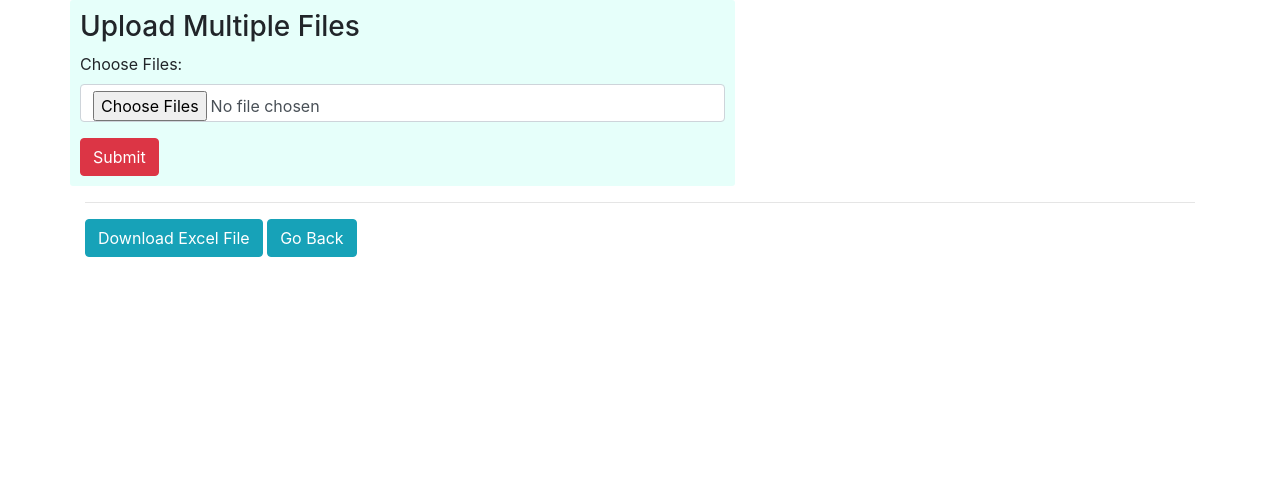
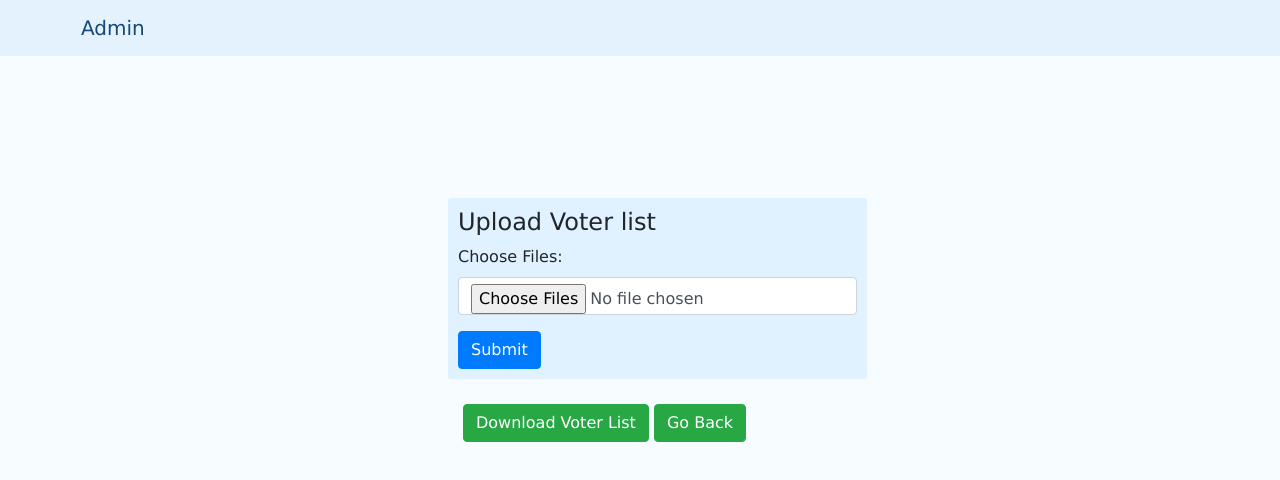
Before and after one commit to ShahalKP/ElectionBackend, a website: page views/index.html in a window 1280 px wide. Drawn offline with nearby package versions, Linux system fonts and the light colour scheme; files whose address does not match are found by name.

Commit message:
style change

```diff
--- a/views/index.html
+++ b/views/index.html
@@ -5,13 +5,45 @@
 <meta charset="utf-8">
 <meta name="viewport" content="width=device-width, initial-scale=1">
 <link rel="stylesheet" href="https://maxcdn.bootstrapcdn.com/bootstrap/4.4.1/css/bootstrap.min.css">
+
 <script src="https://ajax.googleapis.com/ajax/libs/jquery/3.4.1/jquery.min.js"></script>
 <script src="https://cdnjs.cloudflare.com/ajax/libs/popper.js/1.16.0/umd/popper.min.js"></script>
 <script src="https://maxcdn.bootstrapcdn.com/bootstrap/4.4.1/js/bootstrap.min.js"></script>
 <script type="text/javascript" src="/static/js/uploaddownloadfiles.js"></script>
 </head>
+<style>
+      body {
+        font-family: "verdana";
+        background-color: #beeaff21;
+		margin: 0;
+      }
+	#downloadfiles{
+		margin-top: 10px;
+	}
+	.nav {
+        float: right;
+        padding-right: 65px;
+        font-size: 16px;
+      }
+      .navbar-header {
+        padding-left: 50px;
+      }
+	  .row{
+		  margin: 142px 114px 25px 448px;
+	  }
+</style>
 <body>
-	 <div class="container">
+
+	<nav class="navbar navbar-light" style="background-color: #e3f2fd">
+        <div class="container-fluid">
+          <div class="navbar-header">
+            <a class="navbar-brand" href="#" style="color: rgb(21, 73, 121)">
+              Admin</a
+            >
+          </div>
+          <ul class="nav navbar-nav"></ul>
+        </div>
+      </nav>
 		<!-- <div class="row">
 			<div class="col-sm-7" style="background-color:#e6fffa; padding:10px; border-radius:3px">
 				<h3>Upload File</h3>
@@ -29,29 +61,28 @@
 		</div>
 		<hr>		 -->
 		<div class="row">
-			<div class="col-sm-7" style="background-color:#e6fffa; padding:10px; border-radius:3px">
-				<h3>Upload Multiple Files</h3>
+			<div class="col-sm-7" style="background-color:#e0f1ff; padding:10px; border-radius:3px">
+				<h4>Upload Voter list</h4>
 				<form id="uploadMultipleFilesForm">
 					<div class="form-group">
 						<label class="control-label" for="uploadfiles">Choose Files:</label>
 						<input type="file" class="form-control"
 								placeholder="Choose upload files" name="files" multiple required></input>
 					</div>
-					<button type="submit" class="btn btn-danger" id="btnUploadMultipleFilesSubmit">Submit</button>
+					<button type="submit" class="btn btn-primary" id="btnUploadMultipleFilesSubmit">Submit</button>
 				</form>
 				<div id="responses" style="display:none">
 				</div>
 			</div>
 
 		</div>
-		<hr>
 		<div id="downloadfiles" class="row">
 			<div class="col-sm-7">
-				<a href="/api/file" class="btn btn-info" role="button">Download Excel File</a>
-				<a href="http://localhost:3000/admin.html" class="btn btn-info" role="button">Go Back</a>
+				<a href="/api/file" class="btn btn-success" role="button">Download Voter List</a>
+				<a href="http://localhost:3000/admin.html" class="btn btn-success" role="button">Go Back</a>
 			</div>
 
 		</div>
-	</div>
+
 </body>
 </html>
```
Also changed, not shown: src/index.html (+2 -2 lines), 1 other file.
